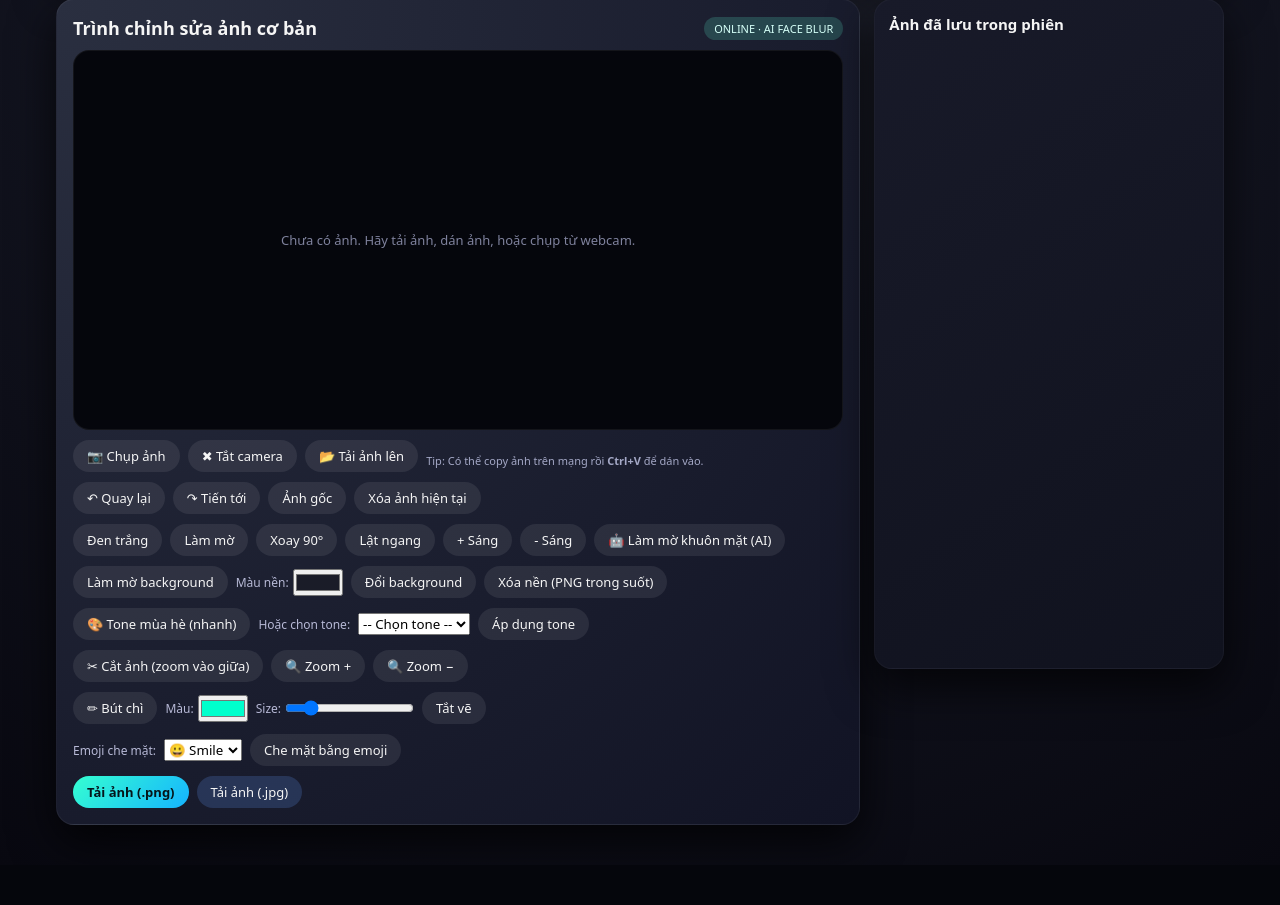
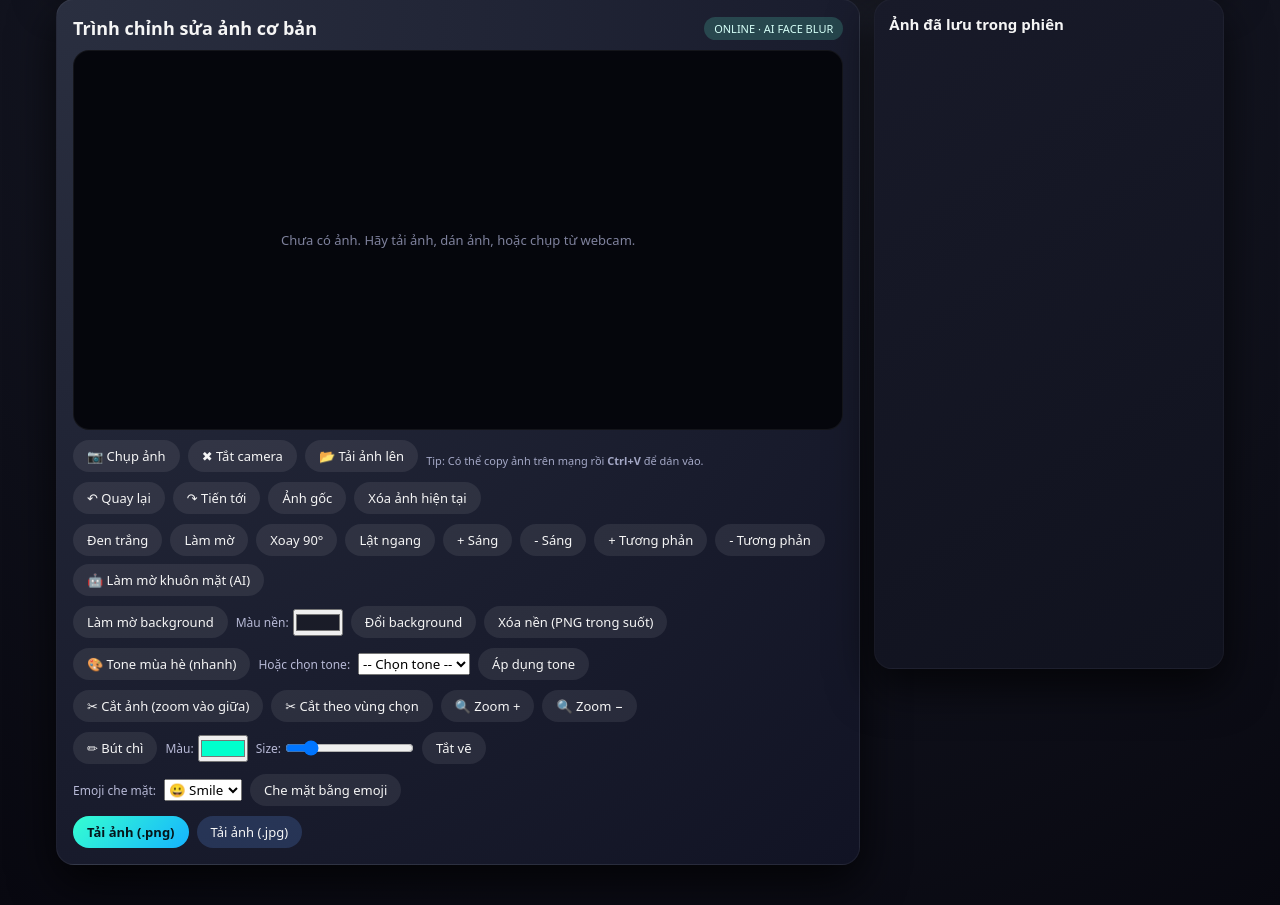
Before and after one commit to minhnhatdepzai/thivietmy, a Flask app: page /editor in a window 1280 px wide. Shown: the part 77-982 px from the top of the page. Before the commit the page ends 902 px from the top, so only its background shows below. Run offline with Flask 3, Linux system fonts and the light colour scheme; the visitor is signed in with stand-in values (Sample User, id 1).

Commit message:
Update editor.html
Signed-off-by: minhnhatdepzai <lenhat1232k2321@gmail.com>

```diff
--- a/templates/editor.html
+++ b/templates/editor.html
@@ -35,6 +35,8 @@
         <button class="btn" id="btn-flip">Lật ngang</button>
         <button class="btn" id="btn-brightness-plus">+ Sáng</button>
         <button class="btn" id="btn-brightness-minus">- Sáng</button>
+        <button class="btn" id="btn-contrast-plus">+ Tương phản</button>
+        <button class="btn" id="btn-contrast-minus">- Tương phản</button>
         <button class="btn" id="btn-face-blur">🤖 Làm mờ khuôn mặt (AI)</button>
       </div>
 
@@ -67,6 +69,7 @@
       <!-- Cắt + Zoom -->
       <div class="toolbar-row">
         <button class="btn" id="btn-crop">✂ Cắt ảnh (zoom vào giữa)</button>
+        <button class="btn" id="btn-crop-manual">✂ Cắt theo vùng chọn</button>
         <button class="btn" id="btn-zoom-in">🔍 Zoom +</button>
         <button class="btn" id="btn-zoom-out">🔍 Zoom −</button>
       </div>
```
